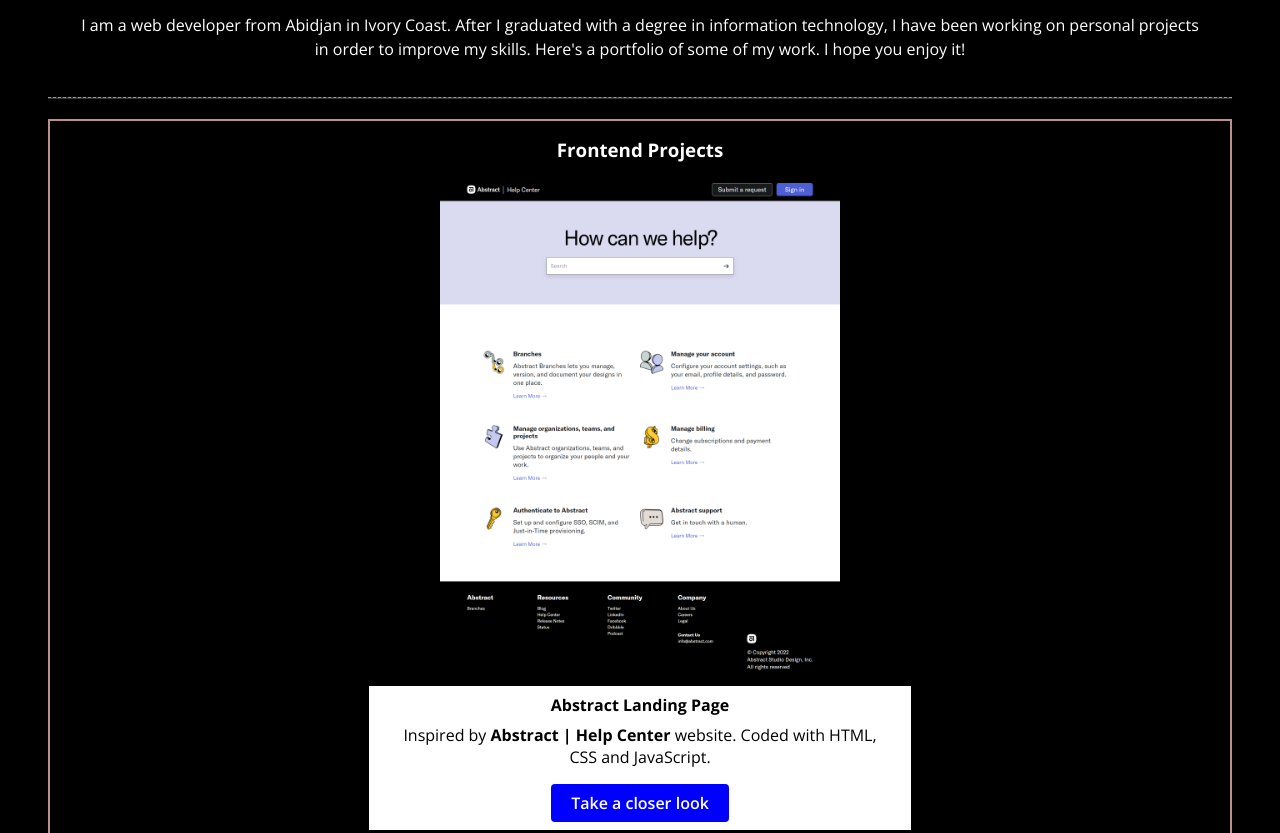
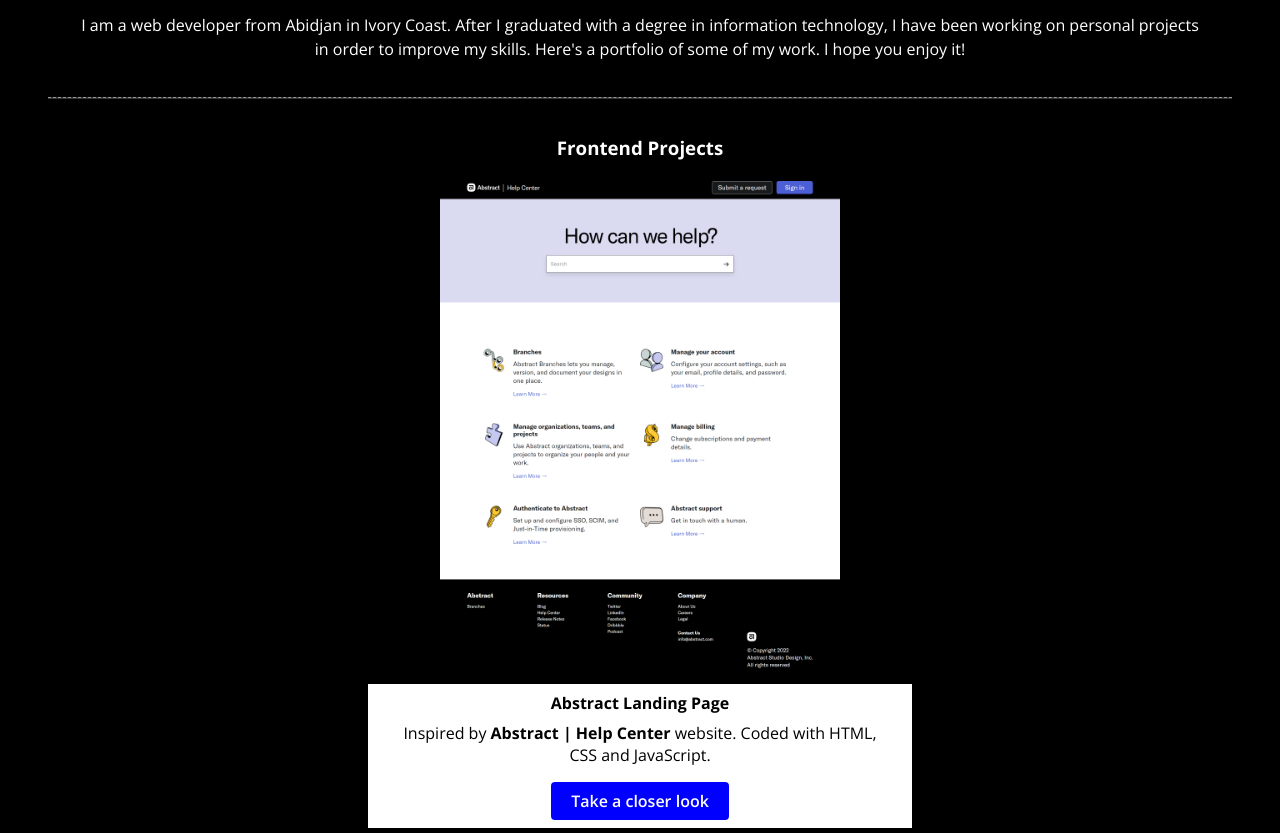
Before and after one commit to Paul04sho/My-Website, a plain HTML site: page index.html in a window 1280 px wide. Shown: the part 419-1252 px from the top of the page. Drawn offline with nearby package versions, Linux system fonts and the light colour scheme.

Commit message:
Update style.css

```diff
--- a/css/style.css
+++ b/css/style.css
@@ -64,7 +64,7 @@
     justify-content: center;
     align-items: center;
     padding: 1.75rem 0;
-    border: 2px solid rosybrown;
+    /*border: 2px solid rosybrown;*/
 }
 
 .portfolio-section h3{
@@ -251,4 +251,5 @@
         padding: 0.5rem 1rem;
         width: 50%;
     }
+
 }
```
